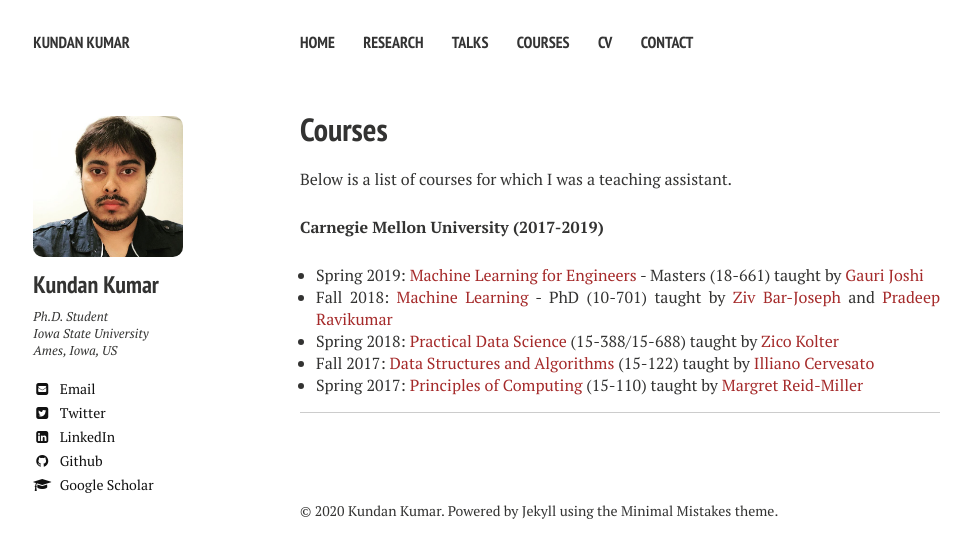
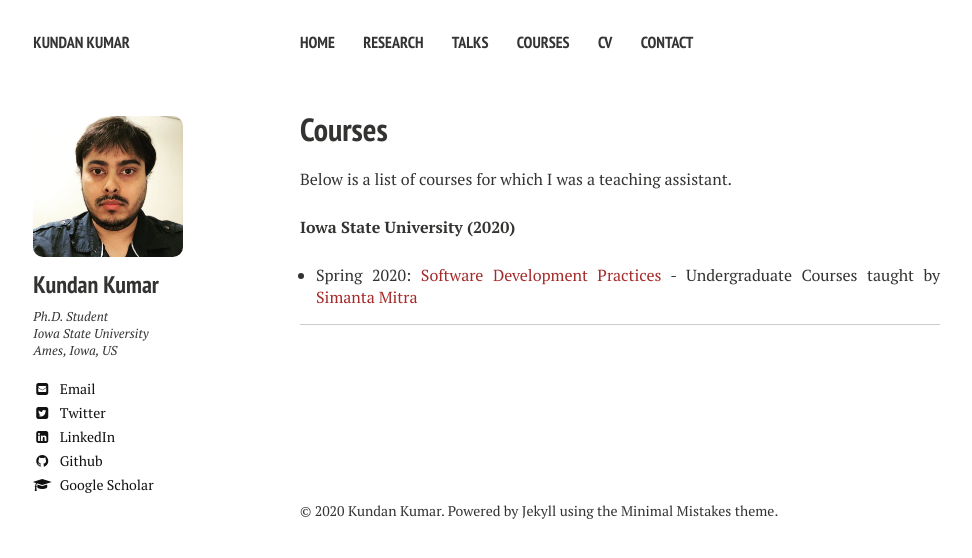
Before and after one commit to kundan7kumar/kundan7kumar.github.io, a Jekyll site: the page built from teaching/index.md, in a window 1280 px wide. Shown: the top 558 px of the page, without its empty margins (20-992 px from the left). Built offline with Jekyll 4.4.1, drawn with Linux system fonts in a browser that asks for light colours; nearby versions of some CDN libraries.

Commit message:
Update index.md

```diff
--- a/teaching/index.md
+++ b/teaching/index.md
@@ -1,16 +1,12 @@
 ---
 layout: page
 title: Courses
-tags: [courses, umang, bhatt, cambridge, cmu, graduate]
-modified: 2014-08-08T20:53:07.573882-04:00
+tags: [courses, kundan, kumar, iowa, cmu, graduate]
+modified:
 comments: false
 ---
 
 Below is a list of courses for which I was a teaching assistant.
 
-**Carnegie Mellon University (2017-2019)**
-* Spring 2019: [Machine Learning for Engineers](https://www.andrew.cmu.edu/course/18-661/) - Masters (18-661) taught by [Gauri Joshi](https://www.andrew.cmu.edu/user/gaurij/)
-* Fall 2018: [Machine Learning](http://www.cs.cmu.edu/~pradeepr/courses/701/2018-fall/) - PhD (10-701) taught by [Ziv Bar-Joseph](http://www.cs.cmu.edu/~zivbj/) and [Pradeep Ravikumar](http://www.cs.cmu.edu/~pradeepr/)
-* Spring 2018: [Practical Data Science](http://www.datasciencecourse.org/) (15-388/15-688) taught by [Zico Kolter](http://zicokolter.com/)
-* Fall 2017: [Data Structures and Algorithms](http://www.cs.cmu.edu/~iliano/courses/17F-CMU-CS122/home.shtml) (15-122) taught by [Illiano Cervesato](http://www.cs.cmu.edu/~iliano/)
-* Spring 2017: [Principles of Computing](https://www.cs.cmu.edu/~15110/) (15-110) taught by [Margret Reid-Miller](http://www.cs.cmu.edu/~mrmiller/)
+**Iowa State University (2020)**
+* Spring 2020: [Software Development Practices](https://www.cs.iastate.edu/courses/2019/spring/com-s-309) - Undergraduate Courses taught by [Simanta Mitra](https://www.cs.iastate.edu/people/simanta-mitra/)
```
